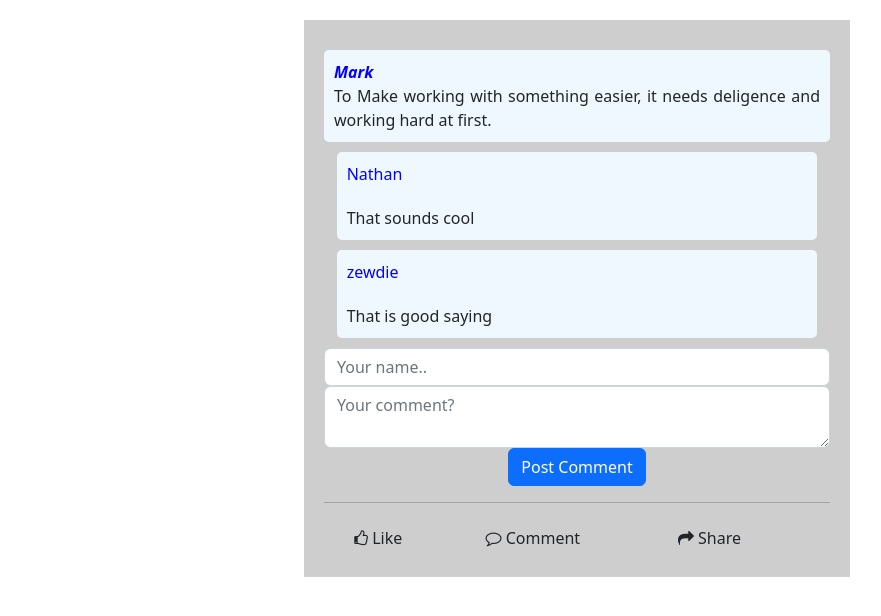
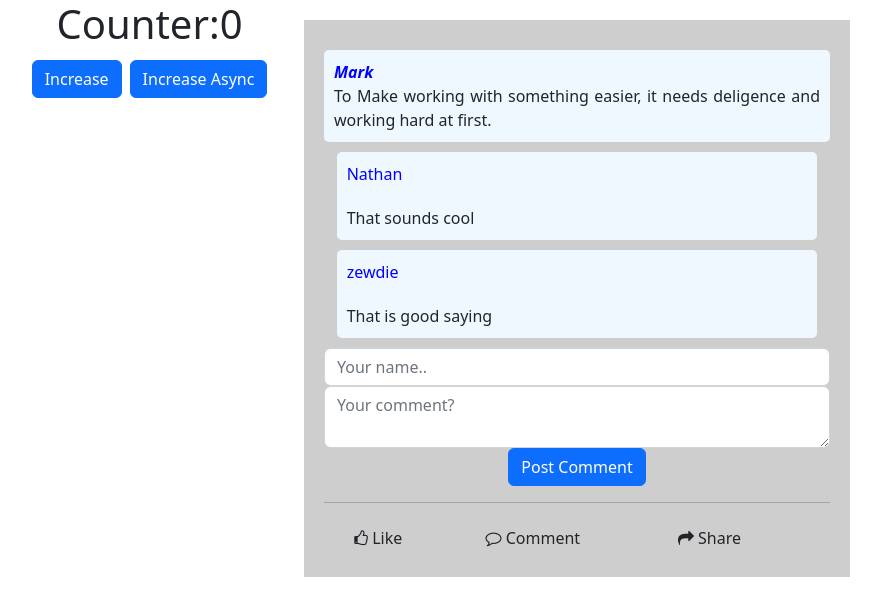
Before and after one commit to ZewdieMc/social_connect, a React (Create React App) app: page / in a window 1280 px wide. Shown: the top 616 px of the page, without its empty margins (63-944 px from the left). Built offline with nearby package versions, Linux system fonts and the light colour scheme.

Commit message:
counter and ecommerce added

```diff
--- a/public/index.html
+++ b/public/index.html
@@ -29,6 +29,7 @@
   <body>
     <noscript>You need to enable JavaScript to run this app.</noscript>
     <div id="root"></div>
+    <div id="learn"></div>
     <!--
       This HTML file is a template.
       If you open it directly in the browser, you will see an empty page.
--- a/src/App.js
+++ b/src/App.js
@@ -1,5 +1,5 @@
 import './App.css';
-import CommentBox from './components/CommentBox';
+import CommentBox from './components/forum/CommentBox';
 import 'font-awesome/css/font-awesome.min.css';
 import 'bootstrap/dist/css/bootstrap.min.css'
 function App() {
--- a/src/components/CommentBox.js
+++ b/src/components/forum/CommentBox.js
@@ -6,6 +6,7 @@ import Post from "./Post";
 import CommentButton from "./CommentButton";
 import ShareButton from "./ShareButton";
 import LikeButton from "./LikeButton";
+import Counter from "../learn/Counter";
 export default class CommentBox extends Component {
   static defaultProps = {
     comments: [
@@ -34,7 +35,9 @@ export default class CommentBox extends Component {
     return (
       <div className="container">
         <div className="row">
-          <div className="col-12 col-lg-3"> </div>
+          <div className="col-12 col-lg-3">
+          <Counter />
+          </div>
           <div className="col-12 col-lg-6">
             <div className="commentBox">
               <Post />
--- /dev/null
+++ b/src/components/learn/Counter.jsx
@@ -0,0 +1,21 @@
+import React,{useState} from "react";
+
+ function Counter(){
+  const [count, setCount] = useState(0)
+  const increase = () =>setCount(count + 1)
+  const increaseAsync = () =>setTimeout(() => {
+    setCount(count + 1)
+  }, 2000);
+  return (
+    <>
+      <h1>Counter:{count}</h1>
+      <button class="btn btn-primary m-1" onClick={increase}>
+        Increase
+      </button>
+      <button class="btn btn-primary m-1" onClick={increaseAsync}>
+        Increase Async
+      </button>
+    </>
+  );
+}
+export default Counter;
```
Also changed, not shown: src/components/forum/Comment.js (renamed from src/components/Comment.js), src/components/forum/CommentButton.js (renamed from src/components/CommentButton.js), src/components/forum/CreateComment.js (renamed from src/components/CreateComment.js), src/components/forum/LikeButton.js (renamed from src/components/LikeButton.js), src/components/forum/Post.js (renamed from src/components/Post.js), src/components/forum/ShareButton.js (renamed from src/components/ShareButton.js).
